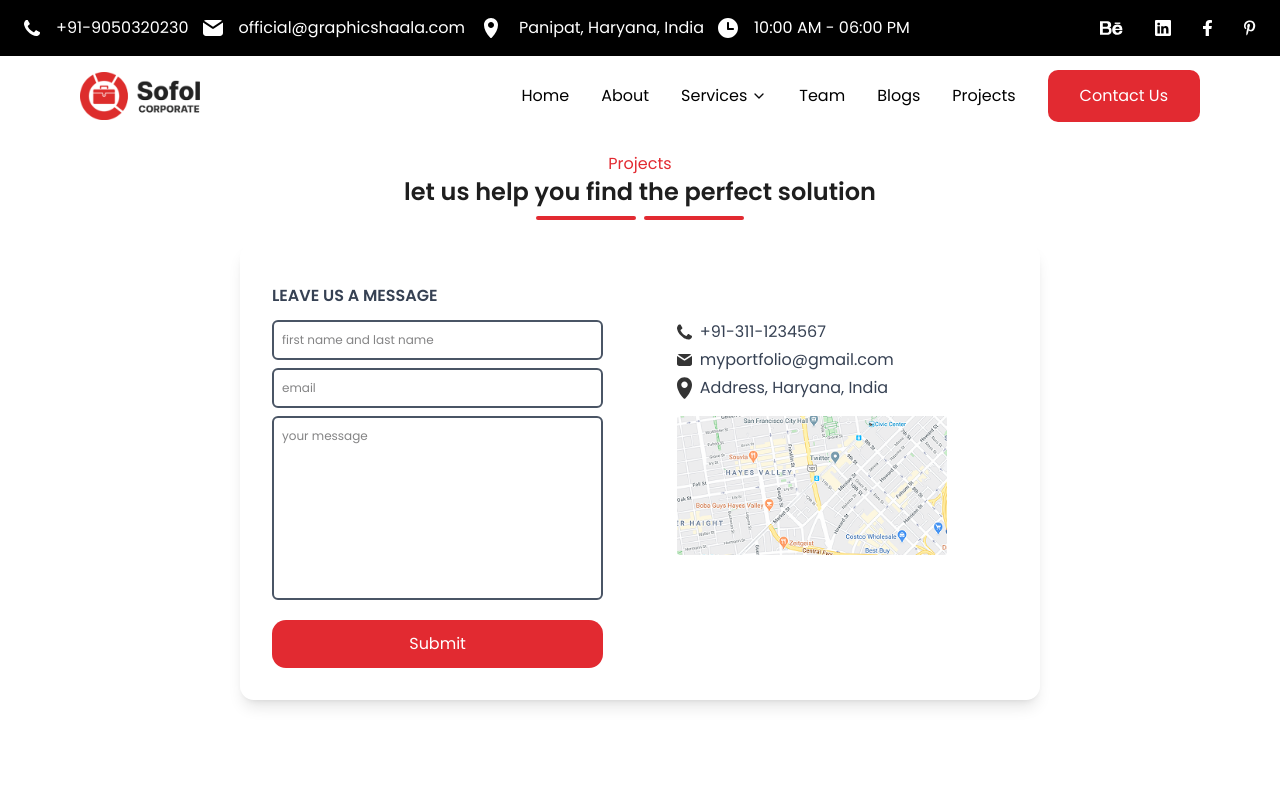
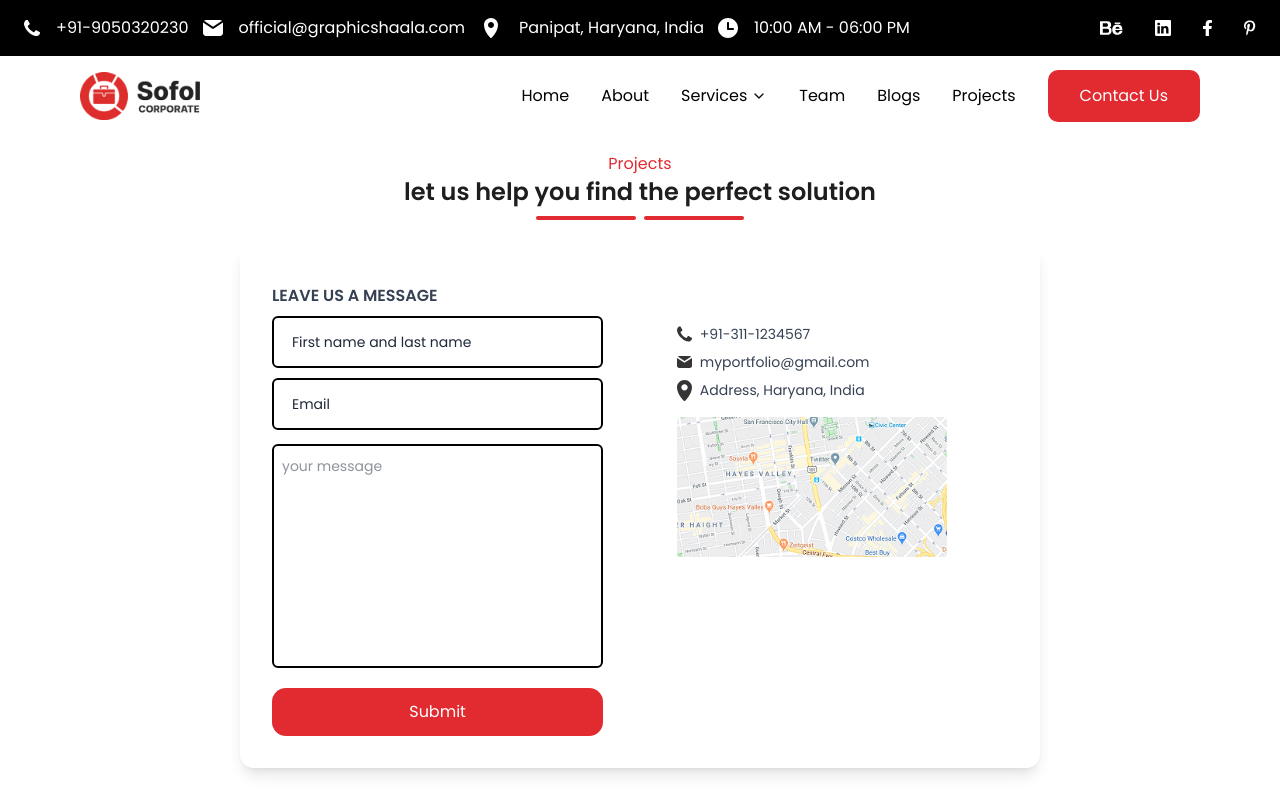
Before and after one commit to ABUBAKAR-DAHIR/Sofol, a React (Vite) app: page /contact in a window 1280 px wide. Shown: the top 800 px of the page. Built offline with nearby package versions, Linux system fonts and the light colour scheme.

Commit message:
Making the Inputs in the contact page animated

```diff
--- /dev/null
+++ b/src/components/Input.tsx
@@ -0,0 +1,26 @@
+interface InputInterface {
+    type: string,
+    placeholder: string,
+    className?: string
+}
+
+export default function Input({type, placeholder, className} : InputInterface) {
+  return (
+    <div className={`relative ${className}`}>
+        <input type={type} id={type} placeholder=" " className="relative w-full px-2 py-3 border-2 border-black outline-none peer rounded-sm" />
+        <label htmlFor={type}
+            className="
+                absolute top-4 left-3 text-sm duration-400 px-2 rounded-sm
+                peer-focus:-top-2.5
+                peer-focus:bg-white
+                peer-placeholder-shown:top-4
+                peer-placeholder-shown:left-3
+                peer-not-placeholder-shown:-top-2.5
+                peer-not-placeholder-shown:bg-white
+                text-gray-800
+
+            "
+        >{placeholder}</label>
+    </div>
+  )
+}
--- a/src/components/contact/Contact.tsx
+++ b/src/components/contact/Contact.tsx
@@ -1,3 +1,5 @@
+import Input from "../Input";
+
 export default function Contact() {
   return (
     <section>
@@ -15,16 +17,16 @@ export default function Contact() {
                 <p className="uppercase font-semibold text-gray-700 my-2 max-sm:text-center">leave us a message</p>
                 <div className="flex gap-4 justify-between w-full max-sm:w-full max-sm:flex-col max-sm:items-center max-sm:justify-center">
                     <form action="" className="flex flex-col mr-4 w-9/20 max-sm:w-full">
-                        <input type="text" name="" id="" placeholder="first name and last name"  className="px-2 py-2.5 border-2 border-gray-600 rounded-sm my-1 text-xs"/>
-                        <input type="email" name="" id="" placeholder="email" className="px-2 py-2.5 border-2 border-gray-600 rounded-sm my-1 text-xs" />
-                        <textarea name="" id="" cols={4} rows={10} placeholder="your message" className="resize-none px-2 py-2.5 border-2 border-gray-600 rounded-sm my-1 text-xs"></textarea>
+                        <Input type="text" placeholder="First name and last name" className="mb-2.5"/>
+                        <Input type="email" placeholder="Email" className="mb-2.5"/>
+                        <textarea name="" id="" cols={4} rows={10} placeholder="your message" className="resize-none px-2 py-2.5 border-2 border-black rounded-sm my-1 text-sm text-gray-800 outline-none"></textarea>
                         <button type="submit" className="bg-sofolRed text-white capitalize cursor-pointer hover:bg-sofolRed/70 w-full rounded-xl py-3 mt-4">submit</button>
                     </form>
 
                     <div className="w-9/20 max-sm:w-full">
-                        <p className="flex gap-2 my-1 text-gray-700 cursor-pointer"><img src="/public/contact/phone.svg" alt="phone" width={15} height={15} /> +91-311-1234567</p>
-                        <p className="flex gap-2 my-1 text-gray-700 cursor-pointer"><img src="/public/contact/email.svg" alt="email" width={15} height={15} /> myportfolio@gmail.com</p>
-                        <p className="flex gap-2 my-1 text-gray-700 cursor-pointer"><img src="/public/contact/location.svg" alt="location" width={15} height={15} /> Address, Haryana, India</p>
+                        <p className="flex gap-2 my-2 text-gray-700 cursor-pointer text-sm"><img src="/public/contact/phone.svg" alt="phone" width={15} height={15} /> +91-311-1234567</p>
+                        <p className="flex gap-2 my-2 text-gray-700 cursor-pointer text-sm"><img src="/public/contact/email.svg" alt="email" width={15} height={15} /> myportfolio@gmail.com</p>
+                        <p className="flex gap-2 my-2 text-gray-700 cursor-pointer text-sm"><img src="/public/contact/location.svg" alt="location" width={15} height={15} /> Address, Haryana, India</p>
 
                         <img src="/contact/map.png" alt="map" width={270} height={180} className="mt-4" />
                     </div>
```
